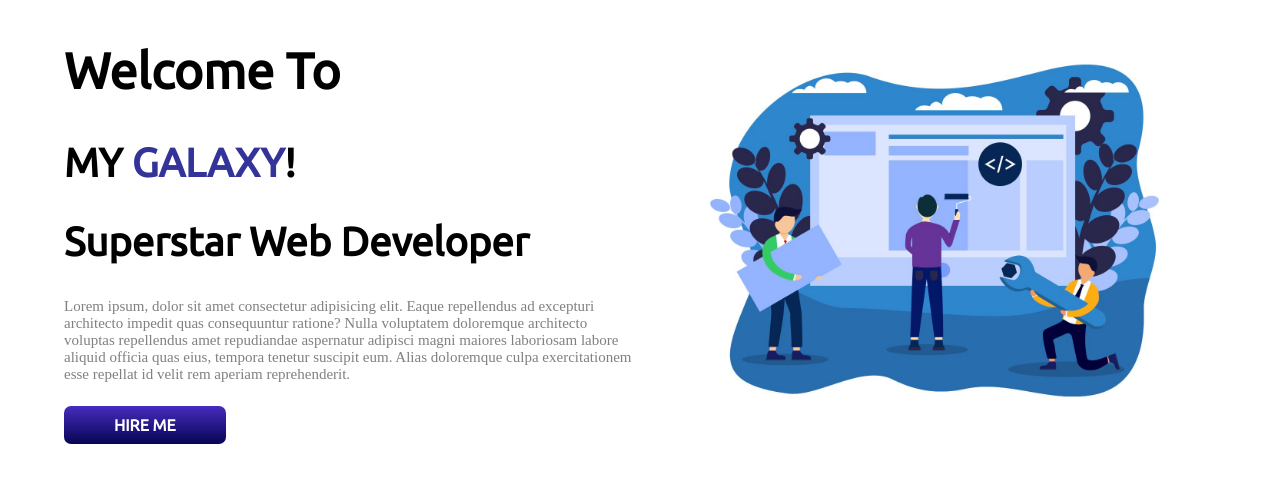
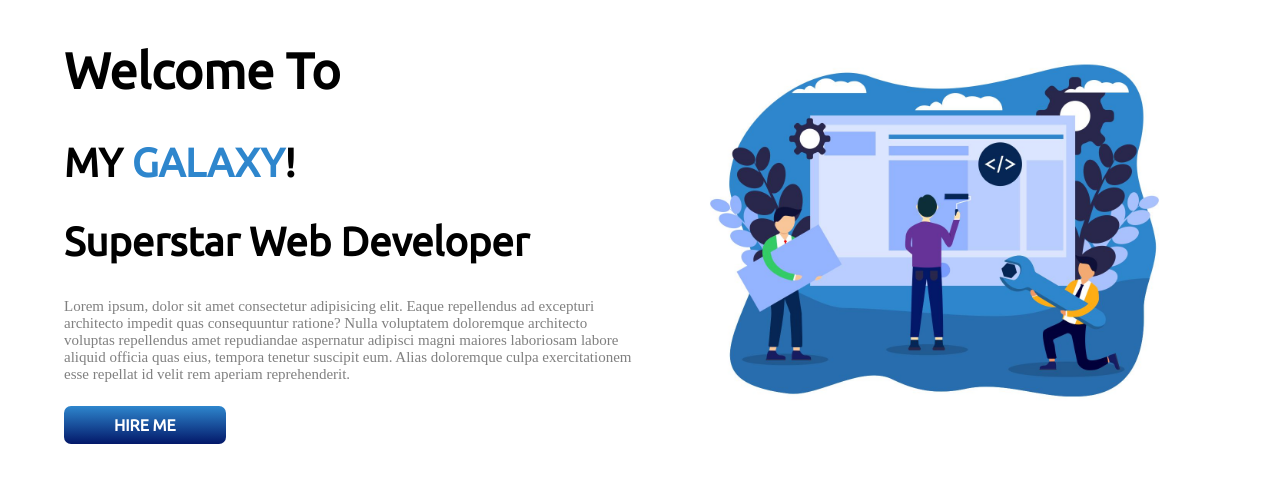
Before and after one commit to saarustuff/second-portfolio, a plain HTML site: page index.html in a window 1280 px wide. Drawn offline with Linux system fonts and the light colour scheme.

Commit message:
color-changed

```diff
--- a/style.css
+++ b/style.css
@@ -8,7 +8,7 @@ body{
         font-size: 40px;
     }
 .galaxy{
-    color: #333399;
+    color: #2e86cd;
 }
 .flexible-container{
     display: flex;
@@ -29,7 +29,7 @@ body{
     border-radius: 7px;
     padding: 10px 50px;
     text-decoration: none;
-    background: linear-gradient(#472cbe, #060553);
+    background: linear-gradient(#2e86cd, #031869);
     color: white;
 }
 p{
```
